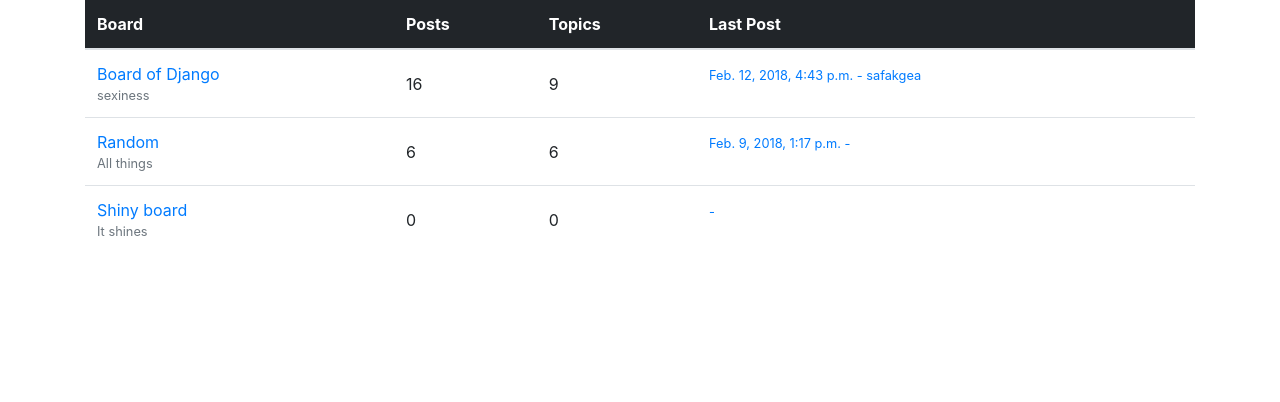
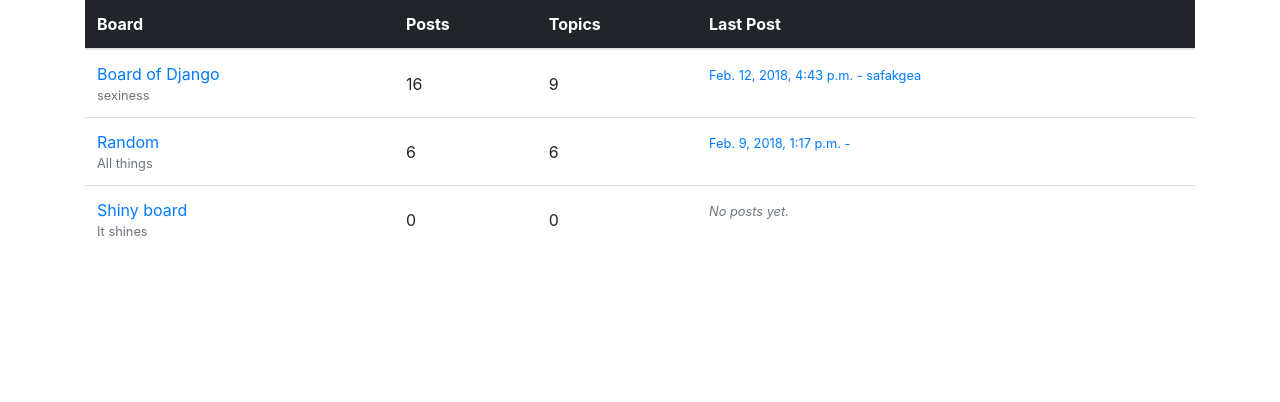
Before and after one commit to safakge/boards, a Django app: page / in a window 1280 px wide. Shown: the part 153-555 px from the top of the page. Run offline with Django 3.2, Linux system fonts and the light colour scheme; data comes from the database, SQL or seed files in the repository; both versions use the stored data as it was after the commit; some libraries are stand-ins or nearby versions; some web fonts are replaced.

Commit message:
Home shows lastpost if exists, doesn't crash and shows 'no posts yet' if no posts exist

```diff
--- a/templates/home.html
+++ b/templates/home.html
@@ -29,9 +29,17 @@
                 <td class="align-middle">{{ board.get_posts_count }}</td>
                 <td class="align-middle">{{ board.topics.count }}</td>
                 <td>
-                    {% with board.get_last_post as lastpost %}
-                        <small><a href="{% url 'topic_posts' board.id lastpost.topic.id %}">{{ lastpost.created_at }}
-                            - {{ lastpost.created_by.username }}</a></small>
+                    {% with lastpost=board.get_last_post %}
+                        {% if lastpost %}
+                            <small>
+                                <a href="{% url 'topic_posts' board.id lastpost.topic.id %}">{{ lastpost.created_at }}
+                                    - {{ lastpost.created_by.username }}</a>
+                            </small>
+                        {% else %}
+                            <small class="text-muted">
+                                <em>No posts yet.</em>
+                            </small>
+                        {% endif %}
                     {% endwith %}
                 </td>
             </tr>
```
Also changed, not shown: db.sqlite3.
